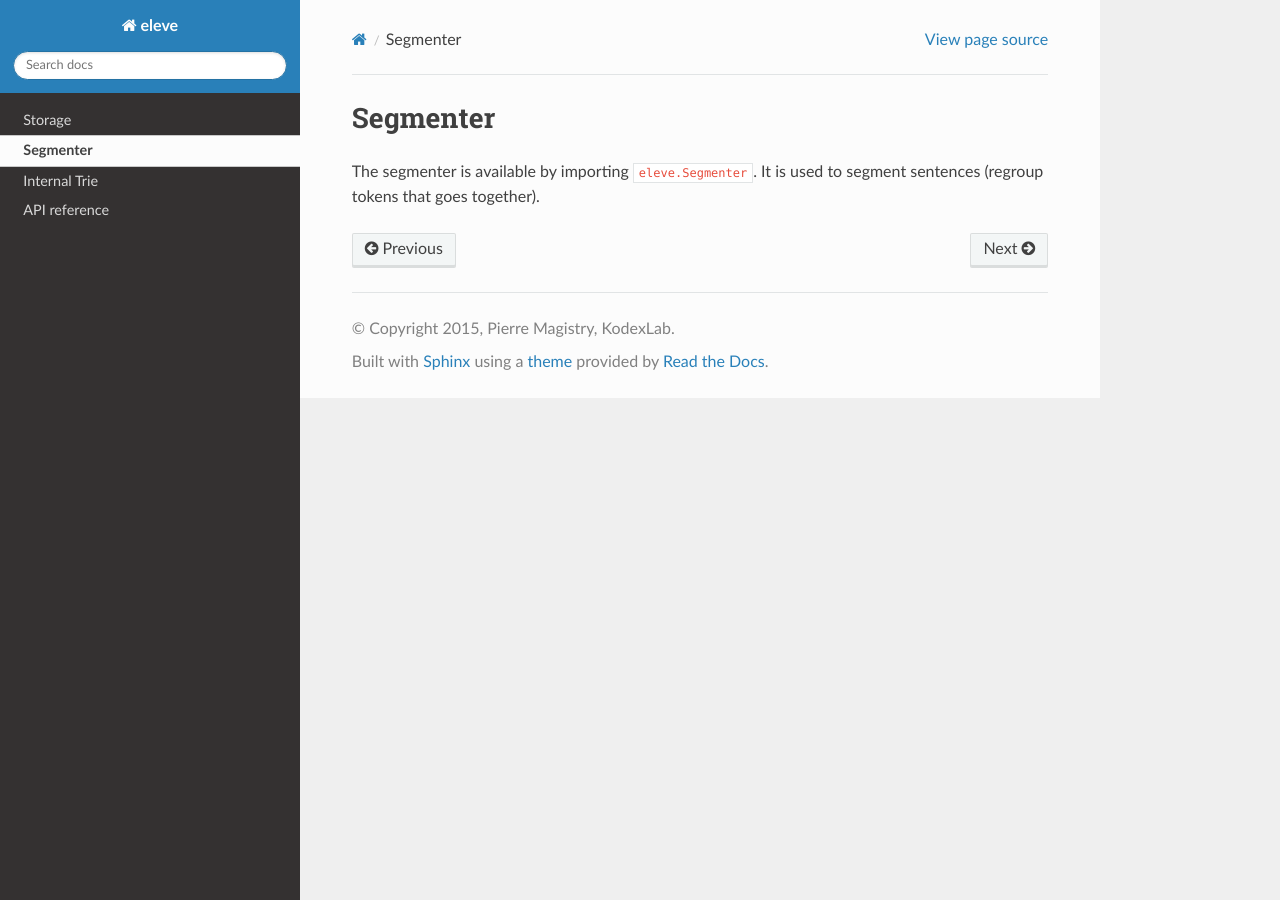
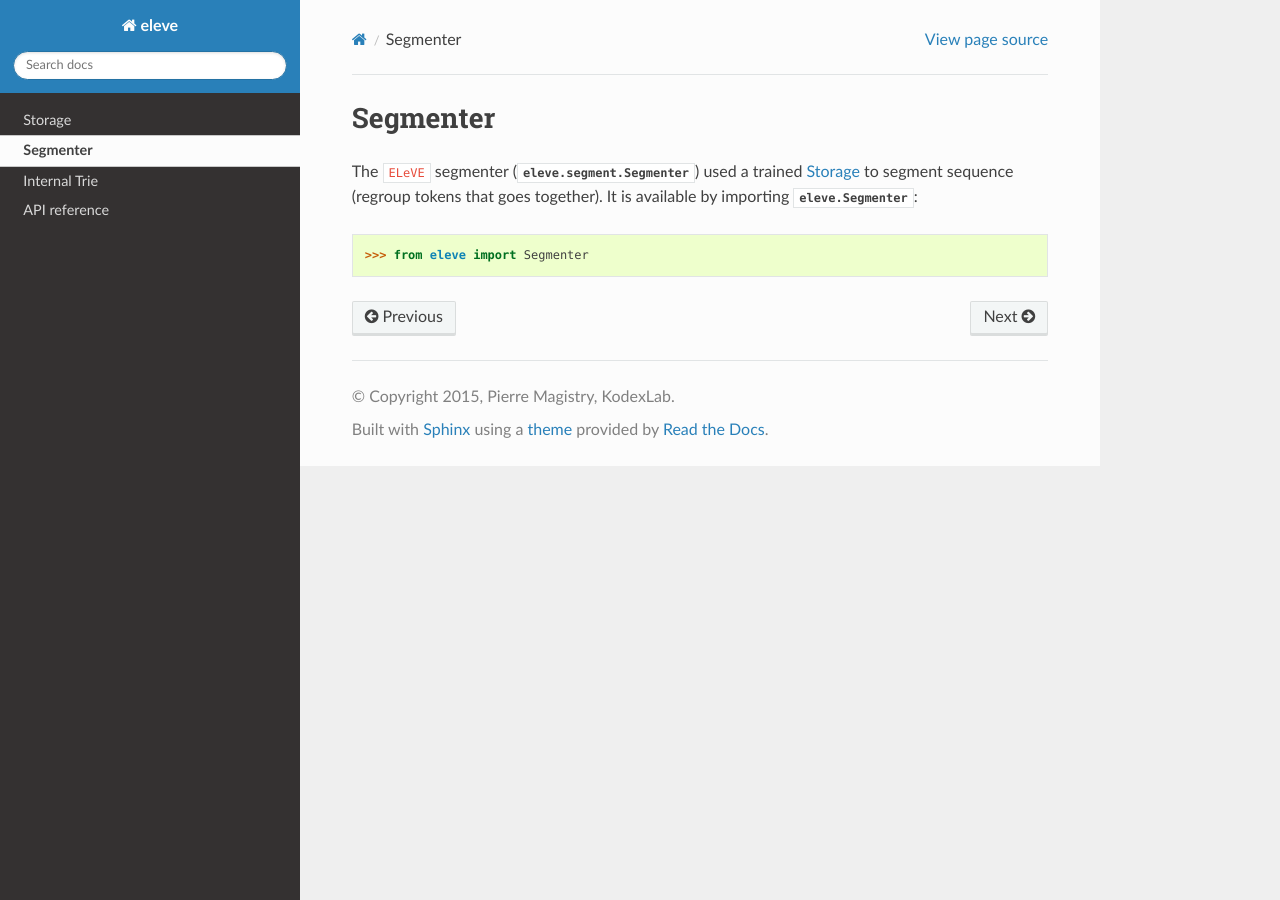
Before and after one commit to kodexlab/eleve, a Sphinx documentation site: the page built from docs/segmenter.rst, in a window 1280 px wide. Built offline with Sphinx 7.4.7 and the Read the Docs theme 2.0.0, drawn with Linux system fonts in a browser that asks for light colours; formulas are drawn with MathJax 3.

Commit message:
Improve doc #5

```diff
--- a/docs/segmenter.rst
+++ b/docs/segmenter.rst
@@ -2,6 +2,8 @@
 Segmenter
 *********
 
+The ``ELeVE`` segmenter (:class:`eleve.segment.Segmenter`) used a trained
+:ref:`storage` to segment sequence (regroup tokens that goes together). It is available
+by importing :class:`eleve.Segmenter`::
 
-The segmenter is available by importing ``eleve.Segmenter``.
-It is used to segment sentences (regroup tokens that goes together).
+    >>> from eleve import Segmenter
--- a/docs/storage.rst
+++ b/docs/storage.rst
@@ -1,3 +1,5 @@
+.. _storage:
+
 *******
 Storage
 *******
```
